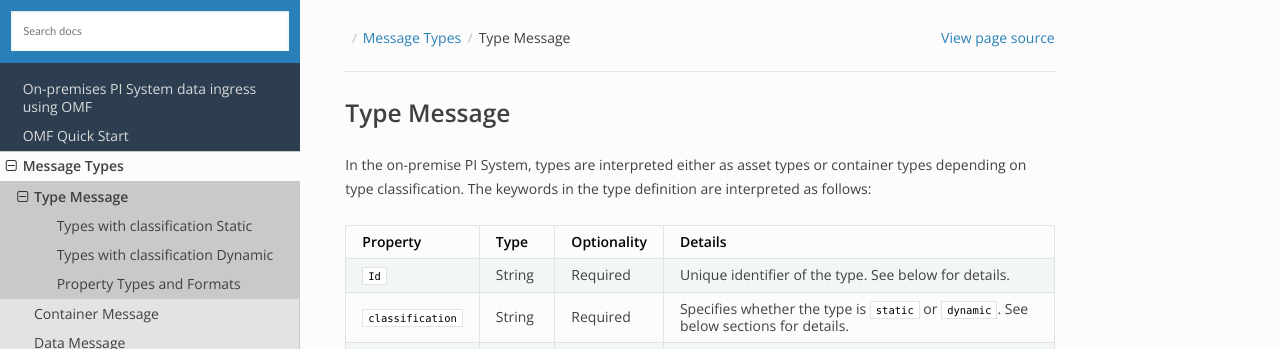
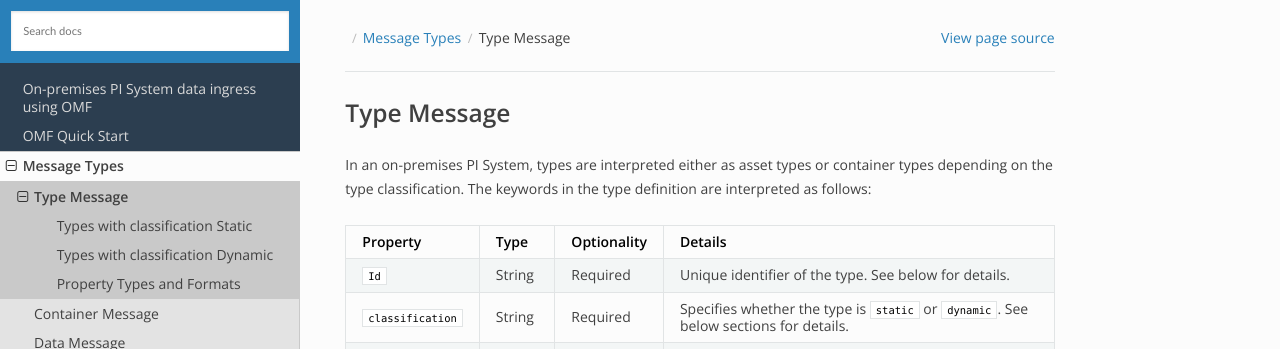
Before and after one commit to osisoft/OMF-Developer-Companion-Guide, a Sphinx documentation site: the page built from docs/OMF_Type_msg.rst, in a window 1280 px wide and 900 px high. Shown: the top 349 px of the window. Built offline with Sphinx 7.4.7 and the Read the Docs theme 2.0.0, drawn with Linux system fonts in a browser that asks for light colours; some of the changed text lies outside the part shown.

Commit message:
Update OMF_Type_msg.rst

```diff
--- a/docs/OMF_Type_msg.rst
+++ b/docs/OMF_Type_msg.rst
@@ -1,7 +1,7 @@
 Type Message
 ============
 
-In the on-premise PI System, types are interpreted either as asset types or container types depending on type classification.
+In an on-premises PI System, types are interpreted either as asset types or container types depending on the type classification.
 The keywords in the type definition are interpreted as follows:
 
 +--------------------+-------------+---------------+------------------------------------------------------------+
@@ -115,7 +115,7 @@
 
 The PI point data type for enumeration sets is ``digital``.
 
-OMF supports setting the format keyword to specify how a particular JSON type should be interpreted in the on-premise PI System.
+OMF supports setting the format keyword to specify how a particular JSON type should be interpreted in an on-premises PI System.
 
 
 +----------------+-------------+---------------+-------------------+
@@ -153,7 +153,7 @@
 +----------------+-------------+---------------+-------------------+
 
 Notes:
-  On-premise PI System does not support properties of type ``object``, and arrays of items of type ``object``.
+  The on-premises PI System does not support properties of type ``object``, and arrays of items of type ``object``.
   Properties with ``isindex`` keyword must be of type String.
   Properties of a dynamic type with the ``isindex`` keyword must also include ``format`` keyword that is set to the value ``date-time``.
   Properties with the ``isname`` keyword must be of type String.
```
